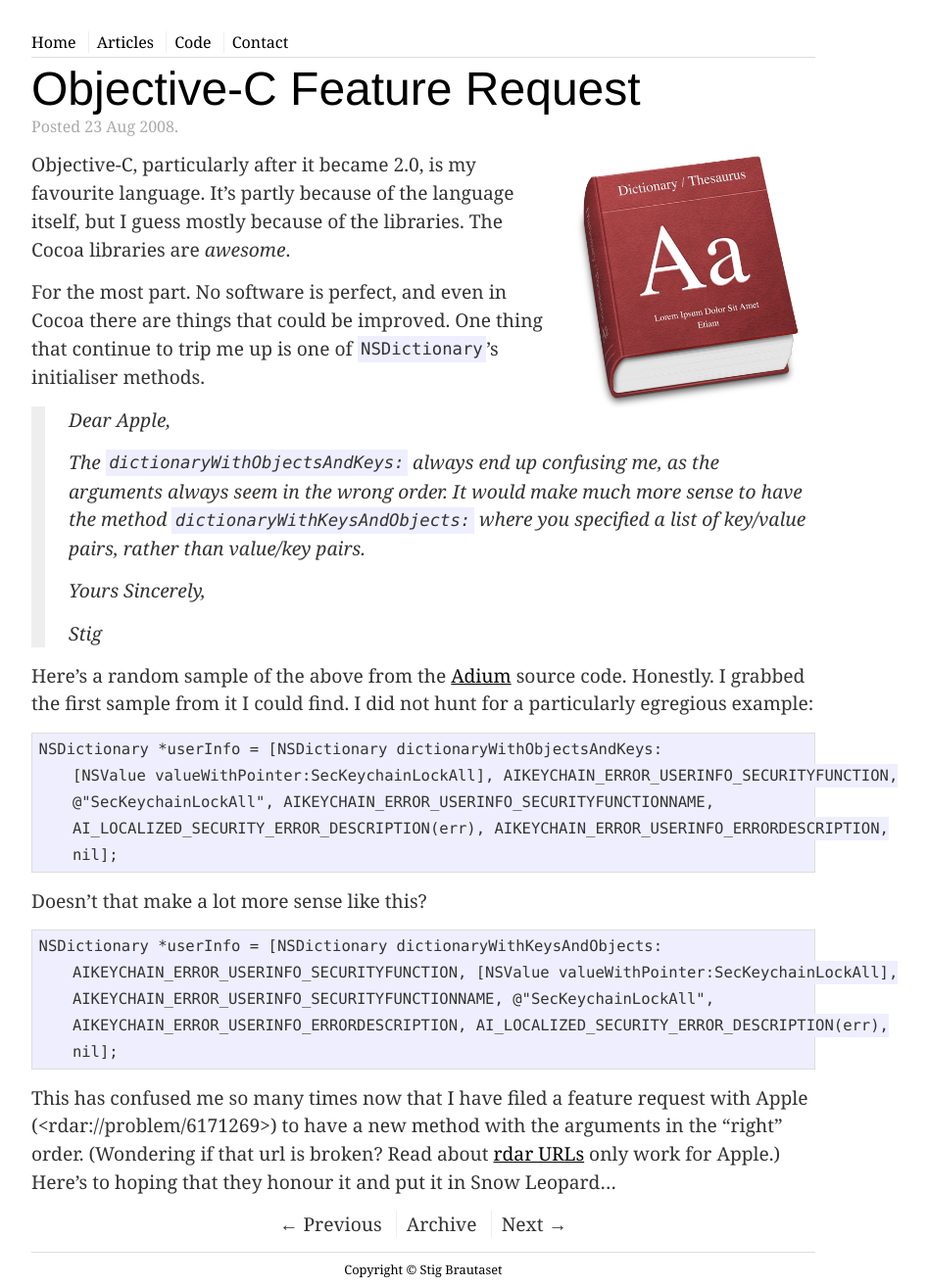
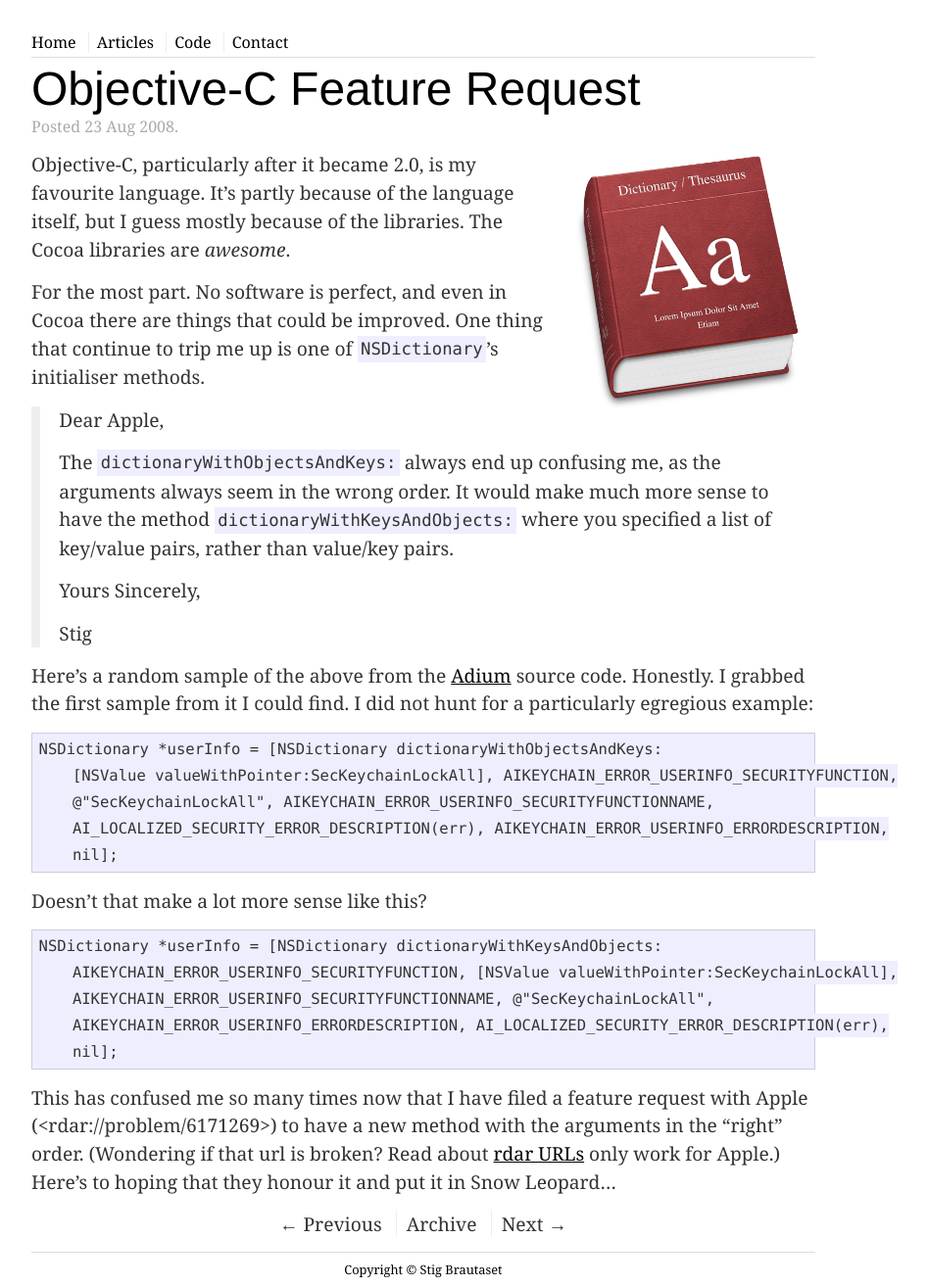
Before and after one commit to stig/www.brautaset.org, a Jekyll site: the page built from _posts/2008-08-23-objective-c-feature-request.md, in a window 1280 px wide. Shown: the whole page at 98% size, without its empty margins (208-1155 px from the left). Built offline with Jekyll 4.4.1, drawn with Linux system fonts in a browser that asks for light colours.

Commit message:
no italics on blockquote + consistent font size on nav

```diff
--- a/css/default.css
+++ b/css/default.css
@@ -16,6 +16,8 @@ body {
 a {
   color: inherit; }
 
+nav {
+  font-size: 1em; }
   nav ul {
     list-style-type: none; }
     nav ul li {
@@ -91,7 +93,7 @@ ul.posts span {
   font-size: 80%; }
 
 pre {
-  border: 1px solid #dddddd; }
+  border: 1px solid #ccccdd; }
 
 pre, code {
   background-color: #eef;
@@ -122,9 +124,8 @@ footer {
     color: #eeeeee; }
 
 blockquote {
-  padding-left: 1.25em;
-  font-style: italic;
-  border-left: 0.75em solid #eeeeee; }
+  padding-left: 1em;
+  border-left: 0.5em solid #eeeeee; }
 
 hr {
   margin-top: 0.25em;
```
Also changed, not shown: css/default.scss (+5 -4 lines). Lines whose indentation alone changed are shown as unchanged.
